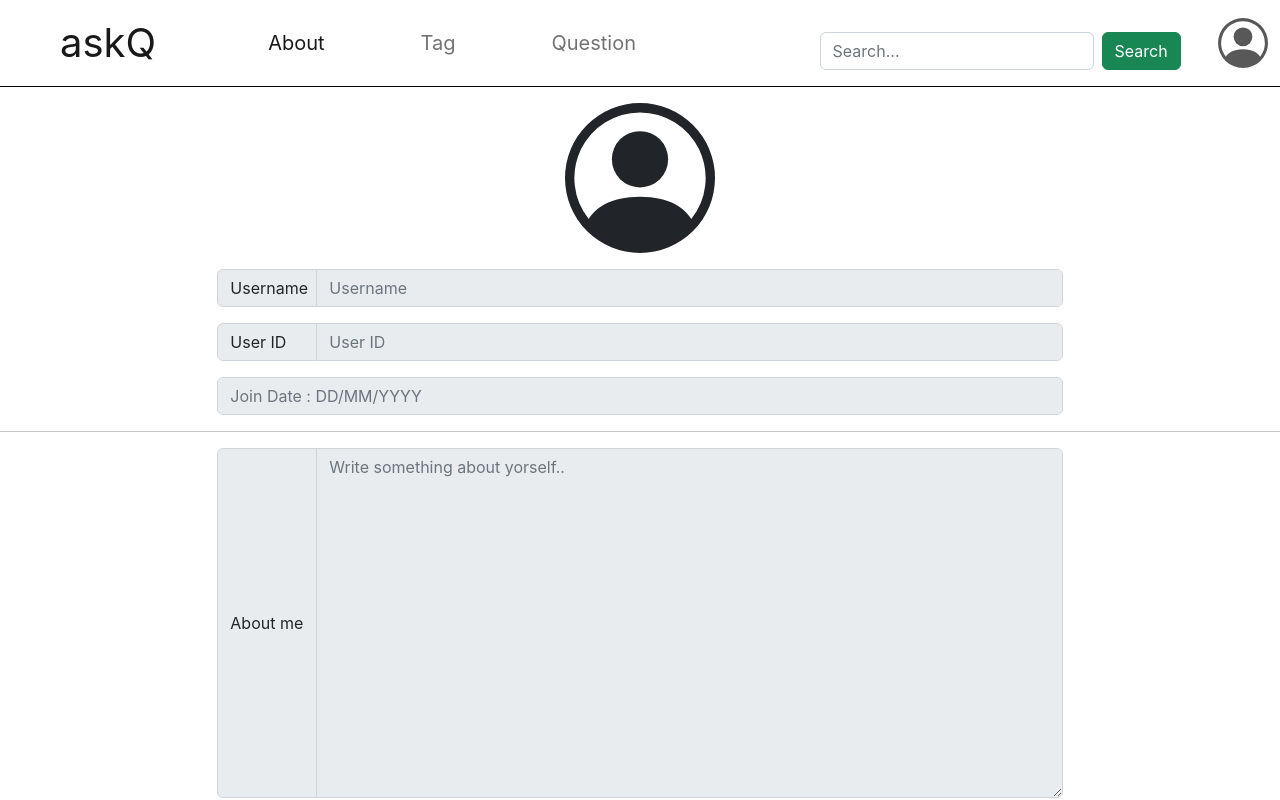
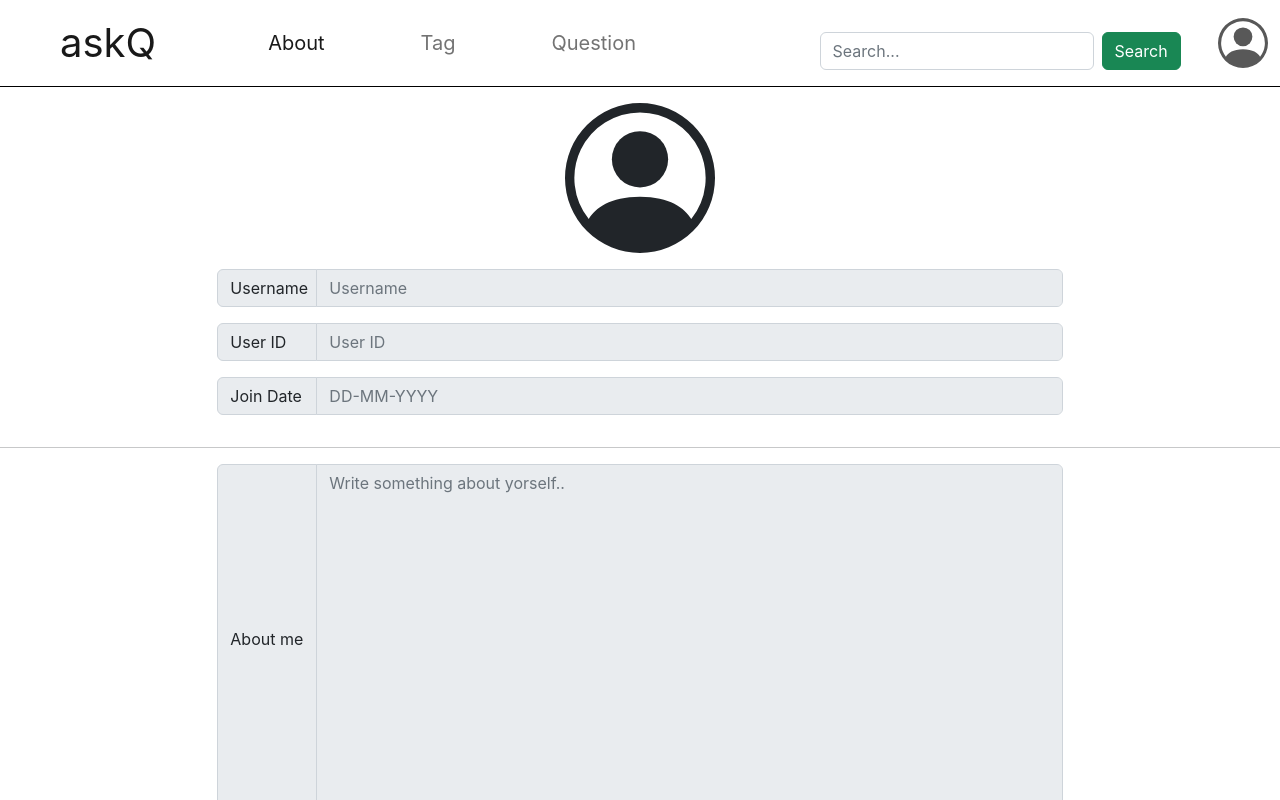
Before and after one commit to COP-290/Testing, a React (Create React App) app in the folder frontend/: page /profile in a window 1280 px wide. Shown: the top 800 px of the page. Built offline with nearby package versions, Linux system fonts and the light colour scheme; the HTML template or start-up script is replaced by a standard one.

Commit message:
Jay/.js files done adding now starting the final phase of editing

```diff
--- a/frontend/src/components/tag/profile.js
+++ b/frontend/src/components/tag/profile.js
@@ -4,6 +4,15 @@ export default function Profile() {
 
   const [text,setText] = useState(true)
   const [btn,setBtn] = useState(true)
+
+  function edit_save(props) {
+    const isDisabled = props.isDisabled;
+    return (
+      <>
+        { isDisabled ? "Edit" : "Save" }
+      </>
+    );
+  }
 
   useEffect(() => {
     // document.title = `You clicked ${} times`;
@@ -40,7 +49,10 @@ export default function Profile() {
   </div>
 
   <div class="joindate d-flex justify-content-center col-8" style={{"font-size": "35px"}}>
-    <input class="form-control" type="text" placeholder="Join Date : DD/MM/YYYY" aria-label="Disabled input example" disabled></input>
+  <div class="input-group mb-3">
+        <span class="input-group-text" id="basic-addon1">Join Date</span>
+        <input type="text" disabled class="form-control" placeholder="DD-MM-YYYY" aria-label="User ID" aria-describedby="basic-addon1"></input>
+    </div>
   </div>
 </div>
 
@@ -55,9 +67,9 @@ export default function Profile() {
   </div>
   <div class="d-flex justify-content-center mt-3">
         <button type="button" class="btn btn-success" onClick={()=>{setText(Text => !Text)}}>
-            {`${Text?"Edit":"Save"}`}
+          {edit_save({isDisabled:text})}
         </button>
-</div>
+  </div>
 
 
 </div>
--- a/frontend/src/components/tag/question.js
+++ b/frontend/src/components/tag/question.js
@@ -1,3 +1,4 @@
+
 export default function Question() {
     return (
         <>
```
